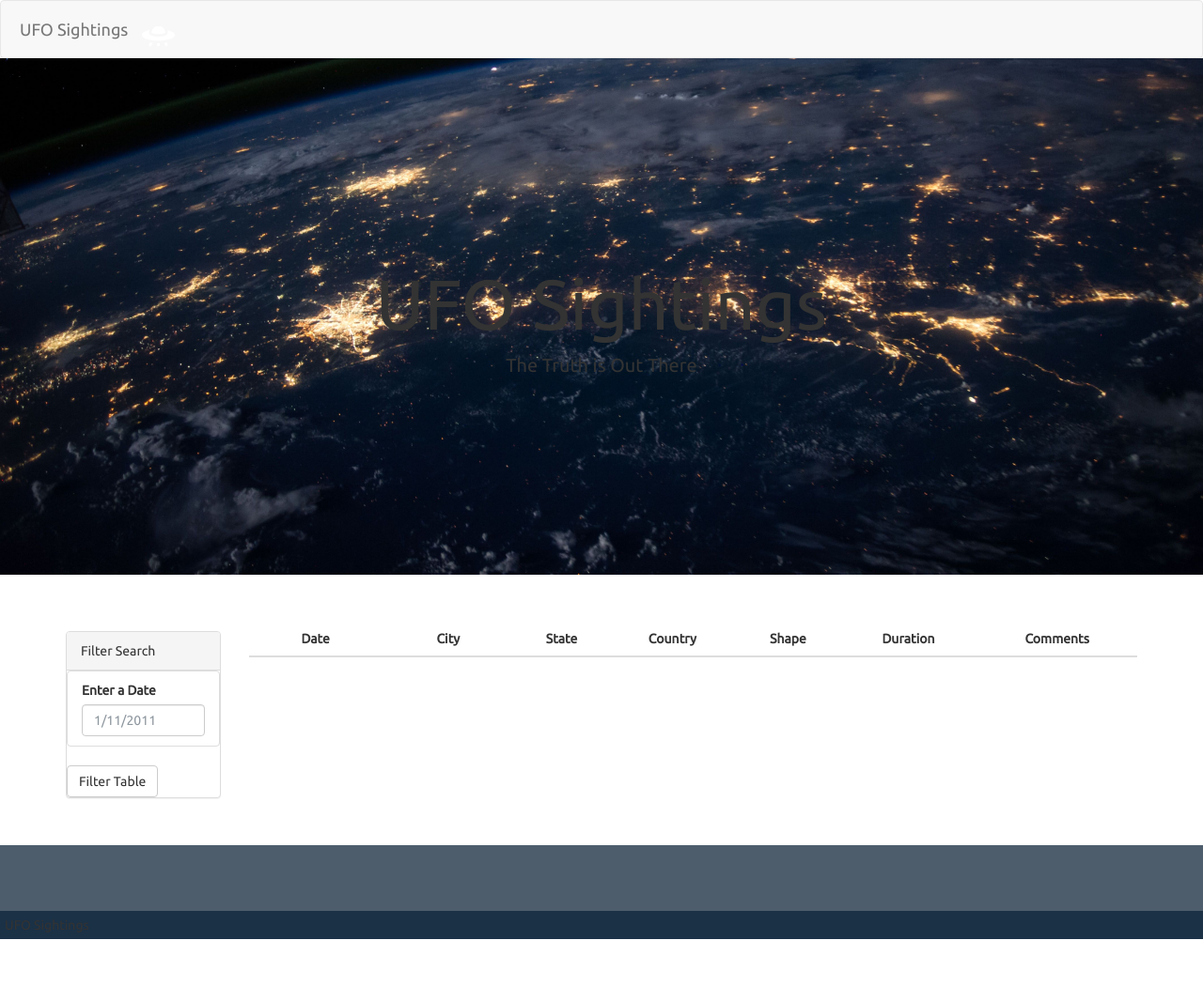
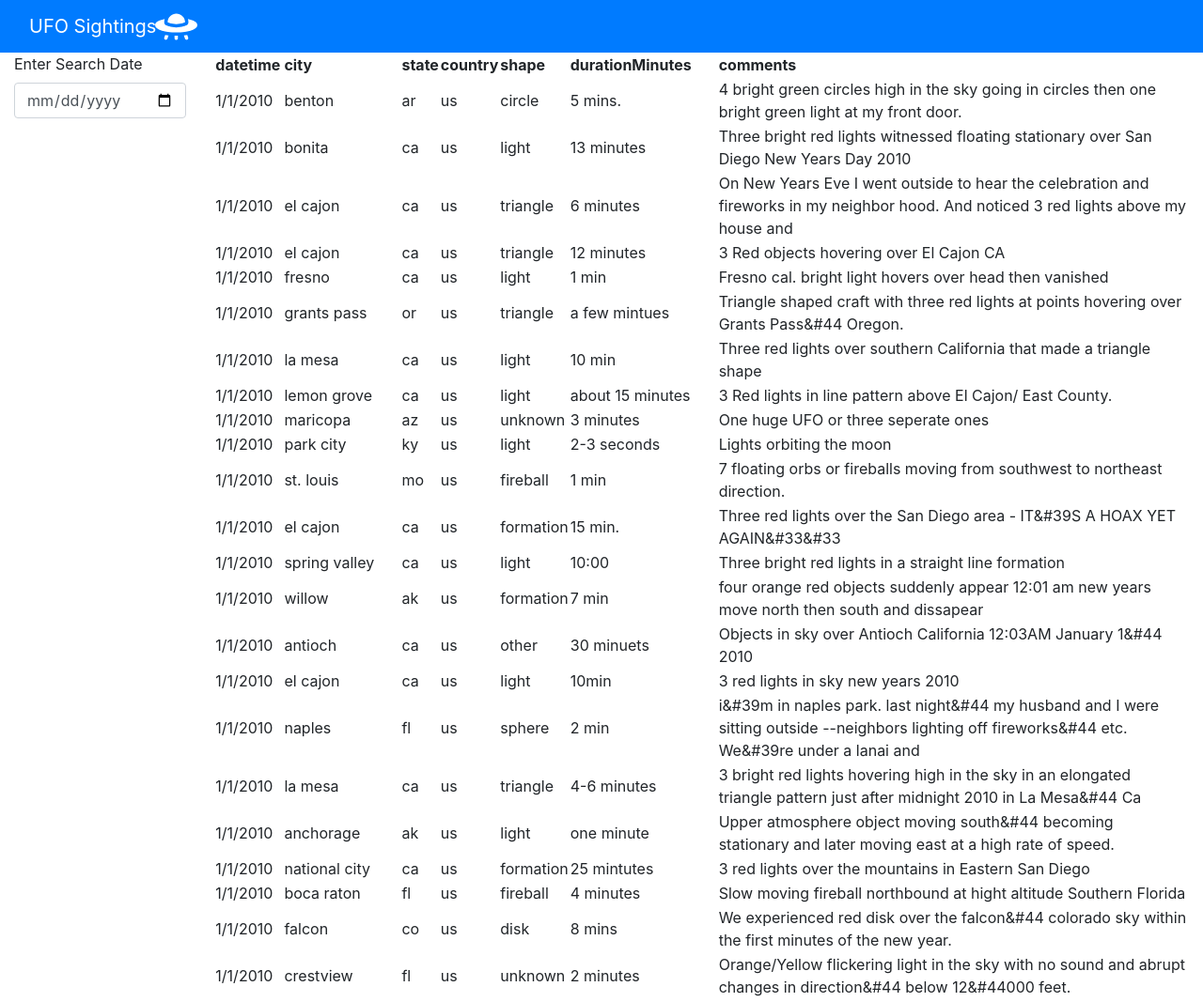
Before and after one commit to mpasricha1/javascript-challenge, a plain HTML site: page StarterCode/index.html in a window 1280 px wide. Shown: the top 1067 px of the page at 94% size. Before the commit the page ends 1000 px from the top, so only its background shows below. Drawn offline with nearby package versions, Linux system fonts and the light colour scheme.

Commit message:
done for the day

```diff
--- a/StarterCode/index.html
+++ b/StarterCode/index.html
@@ -1,18 +1,13 @@
 <!DOCTYPE html>
 <html>
+<head>
+	<title>UFO Finder</title>
+	<link rel="stylesheet" href="https://stackpath.bootstrapcdn.com/bootstrap/4.3.1/css/bootstrap.min.css" integrity="sha384-ggOyR0iXCbMQv3Xipma34MD+dH/1fQ784/j6cY/iJTQUOhcWr7x9JvoRxT2MZw1T" crossorigin="anonymous">
+	<link rel="stylesheet" href="static/css/styles.css">
 
-<head>
-  <meta charset="utf-8">
-  <title>UFO Finder</title>
-  <meta name="viewport" content="width=device-width, initial-scale=1">
-  <link rel="stylesheet" href="https://maxcdn.bootstrapcdn.com/bootswatch/3.3.7/superhero/bootstrap.min.css">
-  <link href="https://fonts.googleapis.com/css?family=Ubuntu" rel="stylesheet">
-  <link rel="stylesheet" href="static/css/style.css">
 </head>
-
 <body>
-  <div class="wrapper">
-    <nav class="navbar navbar-default">
+ 	<nav class="navbar navar-default navbar-dark bg-primary">
  		<div class="container-fluid">
  			<div class="navbar-header">
 		 		<a class="navbar-brand" href="index.html">UFO Sightings
@@ -21,59 +16,25 @@
 		 	</div>
 		</div>
  	</nav>
-    <div class="hero text-center">
-      <h1>UFO Sightings</h1>
-      <p>The Truth is Out There</p>
-    </div>
-    <div class="container">
-      <div class="row margin-top-50">
+ 	<div class="container-fluid" id="main">
+	 	<div class="row">
 	 		<div class="col-md-2">
-          <aside class="filters">
-            <div class="panel panel-default">
-              <div class="panel-heading">Filter Search</div>
-              <div class="panel-body">
-                <form>
 		 		<div class="form-group">
-                    <ul class="list-group" id="filters">
-                      <li class="filter list-group-item">
-                        <label for="date">Enter a Date</label>
-                        <input class="form-control" id="datetime" type="text" placeholder="1/11/2011">
-                      </li>
-                    </ul>
-                  </div>
-                  <button id="filter-btn" type="button" class="btn btn-default">Filter Table</button>
-                </form>
+		 			<label for="datasearch">Enter Search Date</label>
+		 			<input type="date" class="form-control" id=datesearch placeholder="DD/MM/YYYY">
 		 		</div>
 			</div>
-          </aside>
-        </div>
 		 	<div class="col-md-10">
-          <div id="table-area" class="">
-            <table id="ufo-table" class="table table-striped">
-              <thead>
-                <tr>
-                  <th class="table-head">Date</th>
-                  <th class="table-head">City</th>
-                  <th class="table-head">State</th>
-                  <th class="table-head">Country</th>
-                  <th class="table-head">Shape</th>
-                  <th class="table-head">Duration</th>
-                  <th class="table-head">Comments</th>
-                </tr>
-              </thead>
-              <tbody></tbody>
+				<table>
  				</table>
  			</div>
 		 </div>
 	</div>
-    </div>
-    <footer class="footer">
-      <span class="bottom">UFO Sightings</span>
-    </footer>
-  </div>
+
+
 <script src="https://cdnjs.cloudflare.com/ajax/libs/d3/4.11.0/d3.js"></script>
 <script src="static/js/data.js"></script>
 <script src="static/js/app.js"></script>
+
 </body>
-
 </html>
--- /dev/null
+++ b/StarterCode/static/css/styles.css
@@ -0,0 +1,7 @@
+.nav-ufo {
+  position: absolute;
+  bottom: 5px;
+  left: 165px;
+  width: 45px;
+  color: white;
+}
--- a/StarterCode/static/js/app.js
+++ b/StarterCode/static/js/app.js
@@ -2,3 +2,29 @@
 var tableData = data;
 
 // YOUR CODE HERE!
+function generateTableHead(table,data1) {
+	var thead = table.createTHead();
+	var row = thead.insertRow()
+	for (let key of data1){
+		let th=document.createElement("th");
+		let text = document.createTextNode(key);
+		th.appendChild(text);
+		row.appendChild(th);
+	}
+}
+
+function generateTable(table, data){
+	for(let element of data){
+		let row = table.insertRow();
+		for (key in element){
+			let cell = row.insertCell();
+			let text = document.createTextNode(element[key]);
+			cell.appendChild(text)
+		}
+	}
+}
+
+let table = document.querySelector("table");
+let data1 = Object.keys(tableData[0]);
+generateTableHead(table,data1)
+generateTable(table,tableData)
```
Also changed, not shown: StarterCode/index - old.html (added, +79 -0 lines). Lines whose indentation alone changed are shown as unchanged.
